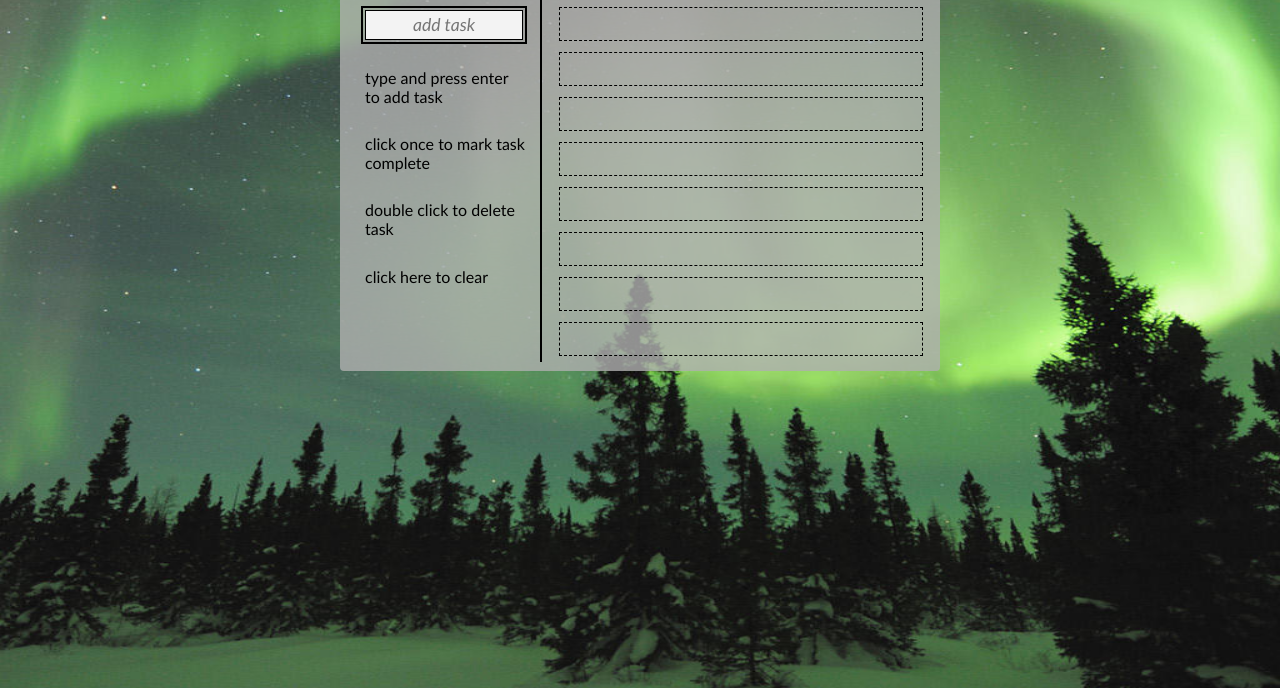
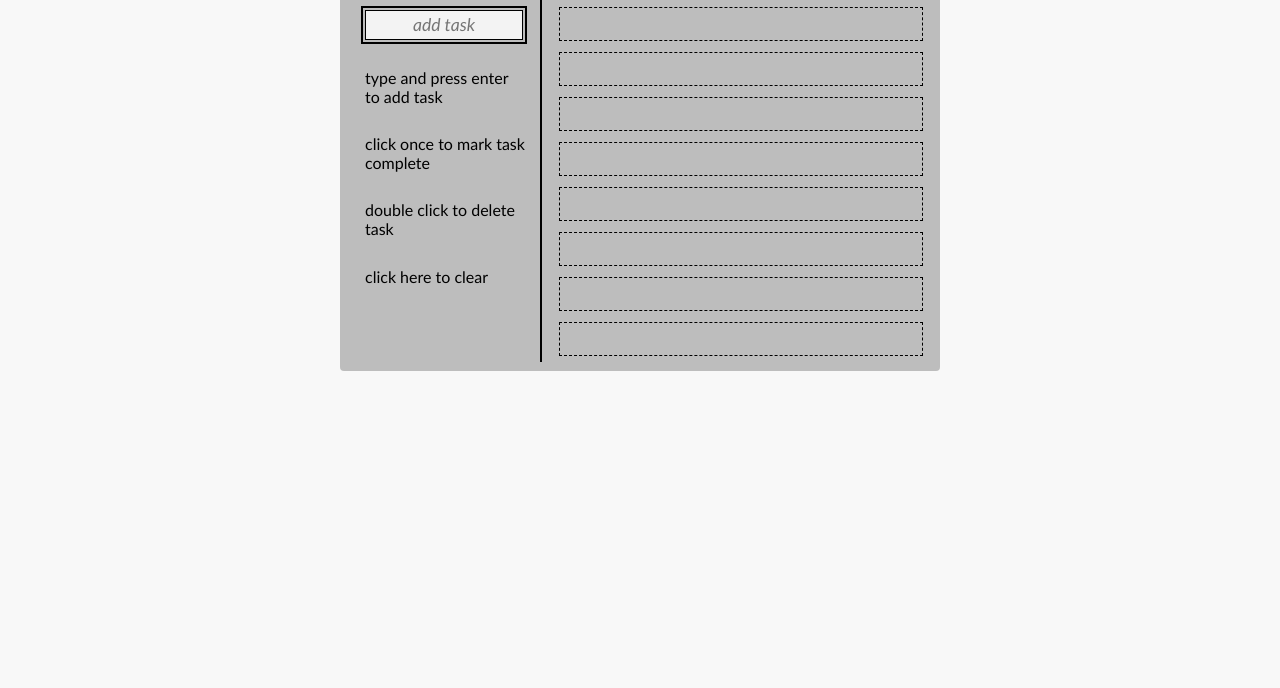
Before and after one commit to mmlxvi/todo, a plain HTML site: page index.html in a window 1280 px wide. Shown: the part 312-1000 px from the top of the page. Drawn offline with nearby package versions, Linux system fonts and the light colour scheme.

Commit message:
remove background

```diff
--- a/main.css
+++ b/main.css
@@ -56,7 +56,7 @@ table {
 }
 
 body {
-	background-image:url("images/aurora-borealis-manitoba-canada.jpg");
+	<!-- background-image:url("images/aurora-borealis-manitoba-canada.jpg"); -->
     background-position:center;
     background-color:#F8F8F8;
 	background-repeat:none;
```
